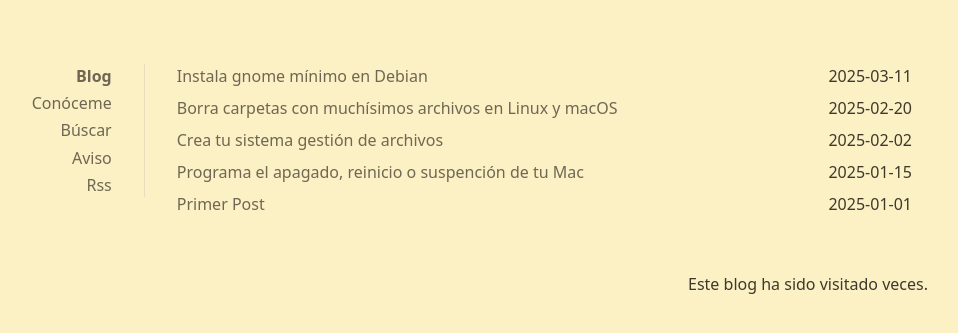
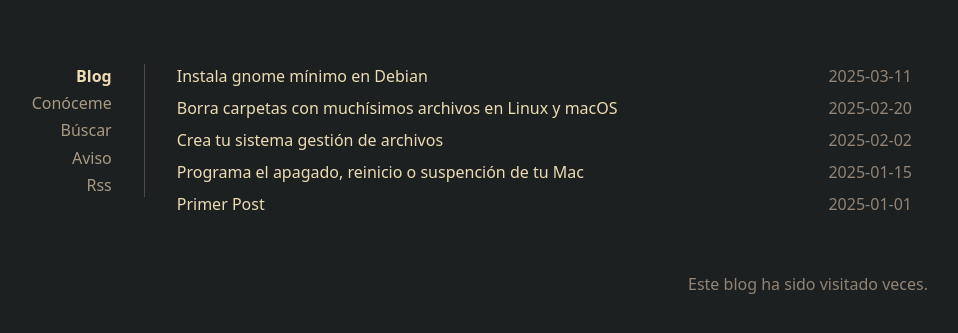
Before and after one commit to andriuzha/andriuzha.github.io, a Jekyll site: the page built from index.html, in a window 1280 px wide. Shown: the top 333 px of the page, without its empty margins (176-1134 px from the left). Built offline with Jekyll 4.4.1, drawn with Linux system fonts in a browser that asks for light colours; comment, search, counter and statistics services are not loaded.

Commit message:
Update _main.scss
Adoptando un tema Gruvbox de alto contraste

```diff
--- a/_sass/_main.scss
+++ b/_sass/_main.scss
@@ -1,14 +1,16 @@
-// ===== Paleta cálida del blog =====
-$bg:           #fcf0c5; // fondo crema/amarillo muy suave
-$fg:           #3d392b; // texto gris cálido
-$muted:        #6f6752; // enlaces y elementos secundarios
-$surface:      #f3ecd4; // bloques de código
-$surface-soft: #efe6c8; // citas
-$rule:         #d9cfab; // línea horizontal (hr)
-$border:       #e7ddbf; // bordes de separación
+// ===== Paleta Gruvbox (dark, hard contrast) =====
+$bg0-h:        #1d2021; // fondo principal (casi negro marrón)
+$bg1:          #3c3836; // bloques de código / superficie
+$fg:           #ebdbb2; // texto crema suave
+$fg-dim:       #a89984; // enlaces y texto secundario
+$muted:        #928374; // meta, times, figcaptions
+$yellow:       #fabd2f; // acento (títulos, enlaces hover)
+$orange:       #fe8019; // borde de citas
+$border:       #504945; // bordes de separación
+$rule:         #665c54; // hr
 
 html {
-	background: $bg;
+	background: $bg0-h;
 }
 
 *,:after,:before {
@@ -25,7 +27,7 @@ body {
     text-rendering: optimizeLegibility;
 	line-height:1.5;
 	font-size: 1rem;
-	background: $bg;
+	background: $bg0-h;
 	color: $fg;
 }
 
@@ -34,9 +36,13 @@ nav ul {
 }
 
 a {
-    color: $muted;
+    color: $fg-dim;
     text-decoration-skip-ink: auto;
     text-decoration: underline;
+}
+
+a:hover {
+    color: $yellow;
 }
 
 pre {
@@ -58,10 +64,11 @@ pre {
 
 .meta {
 	margin: 2rem 0;
+	color: $muted;
 }
 
 code,pre {
-	background: $surface;
+	background: $bg1;
 }
 
 code {
@@ -95,6 +102,11 @@ header {
 
 header a {
 	text-decoration: none;
+	color: $fg-dim;
+}
+
+header a:hover {
+	color: $yellow;
 }
 
 header li {
@@ -105,6 +117,7 @@ header li {
 
 header a.active {
 	font-weight: bold;
+	color: $fg;
 }
 
 header,section {
@@ -113,14 +126,16 @@ header,section {
 
 blockquote {
 	font-style: italic;
-    border-left: 5px solid $surface-soft;
+    border-left: 5px solid $orange;
     padding-left: 1rem;
+    color: $fg-dim;
 }
 
 h1,h2,h3,h4,h5 {
 	line-height: 1;
 	margin: 1rem 0;
 	font-weight: 600;
+	color: $yellow;
 }
 
 section h1:first-child {
@@ -159,12 +174,14 @@ strong, b {
 	overflow:hidden;
 	text-overflow:ellipsis;
 	text-decoration: none;
+	color: $fg;
 }
 
 .posts li time, .projects li time {
 	padding-left: 1rem;
 	white-space: nowrap;
 	font-variant-numeric: tabular-nums;
+	color: $muted;
 }
 
 .post ul, .project ul, .post ol  {
@@ -213,6 +230,7 @@ section {
 
 figcaption {
     font-size: smaller;
+    color: $muted;
 }
 
 @media print
@@ -228,6 +246,7 @@ figcaption {
     margin-top: 2rem; /* Espacio entre el contenido y el contador */
     text-align: right; /* Alinea el contador a la derecha */
     width: 100%; /* Ocupa todo el ancho de la columna de contenido */
+    color: $muted;
 }
 
 @media screen and (max-width: 45rem) {
```
